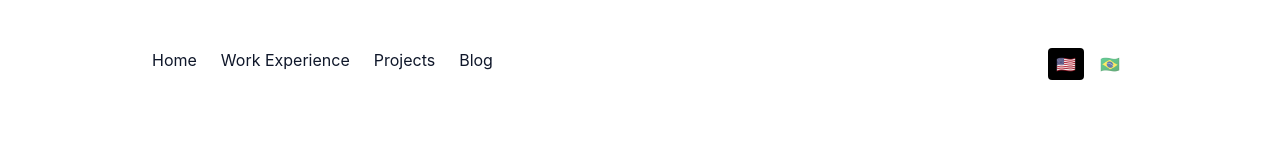
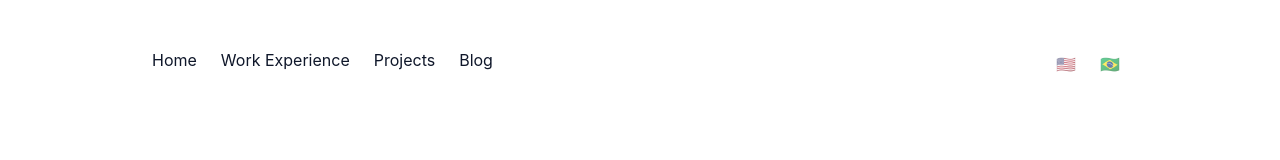
Before and after one commit to cassiossousa/professional-portfolio, a Next.js app: page / in a window 1280 px wide. Shown: the top 160 px of the page. Built offline with nearby package versions, Linux system fonts and the light colour scheme; no server answers.

Commit message:
fix: use hooks properly

```diff
--- a/components/LanguageSwitcher.tsx
+++ b/components/LanguageSwitcher.tsx
@@ -1,15 +1,15 @@
 'use client';
 
-import { useEffect, useState } from 'react';
+import { useState } from 'react';
 import { Locale } from '../i18n/config';
 
 export default function LanguageSwitcher() {
-  const [current, setCurrent] = useState<Locale>();
-
-  useEffect(() => {
-    const lang = document.documentElement.lang as Locale;
-    setCurrent(lang);
-  }, []);
+  const [current, setCurrent] = useState<Locale>(() => {
+    if (typeof window !== 'undefined') {
+      return document.documentElement.lang as Locale;
+    }
+    return 'en';
+  });
 
   function change(lang: string) {
     const url = new URL(window.location.href);
```
